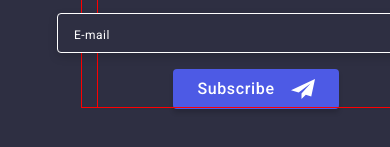
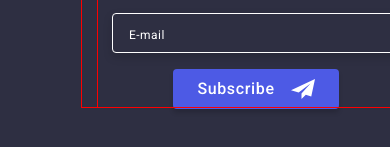
Before and after one commit to MixrutkaIT/goit-markup-hw-07, a plain HTML site: page index.html in a window 390 px wide. Shown: the part 5364-5511 px from the top of the page. Drawn offline with nearby package versions, Linux system fonts and the light colour scheme.

Commit message:
fix inputmob

```diff
--- a/css/styles.css
+++ b/css/styles.css
@@ -1106,7 +1106,7 @@ button {
 /*Mobile styles*/
 @media only screen and (max-width: 767px) {
    .footer-subscribe-input {
-    width: 398px;
+    width: 100%;
   }
 }
 /*Tablet styles*/
```
